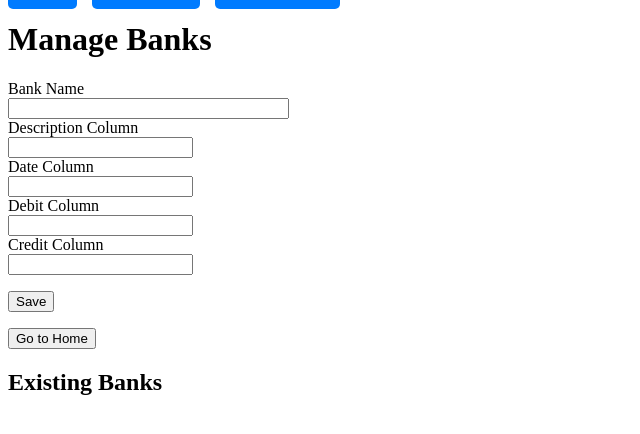
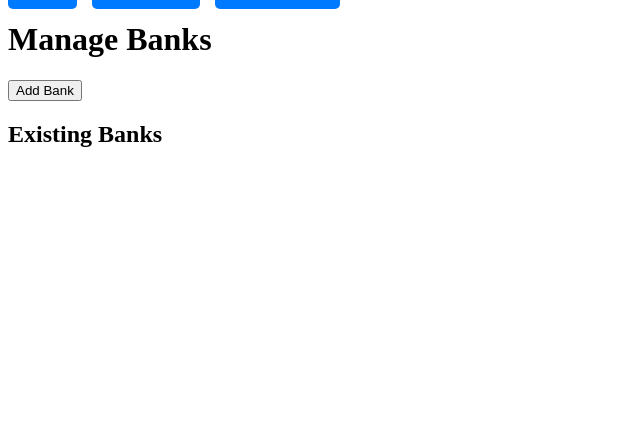
Before and after one commit to shahpranjal/spreadsheet, a Flask app: page /banks/ in a window 1280 px wide. Shown: the part 26-460 px from the top of the page, without its empty margins (0-640 px from the left). Run offline with Flask 3, Linux system fonts and the light colour scheme; parts of the project's set-up code (start-up, migrations or seed data) failed here and were passed over.

Commit message:
prettify

```diff
--- a/app/__init__.py
+++ b/app/__init__.py
@@ -32,7 +32,7 @@ def create_app():
 
 
 def add_initial_entries():
-    from app.models.transaction import User
+    from .models.user import User
 
     # Check if the database is empty before adding initial data
     if not User.query.first():
--- /dev/null
+++ b/app/models/categories.py
@@ -0,0 +1,6 @@
+from app import db
+
+
+class Categories(db.Model):
+    id = db.Column(db.Integer, primary_key=True)
+    name = db.Column(db.String(15), nullable=False)
--- /dev/null
+++ b/app/models/user.py
@@ -0,0 +1,6 @@
+from app import db
+
+
+class User(db.Model):
+    id = db.Column(db.Integer, primary_key=True)
+    name = db.Column(db.String(20), nullable=False)
--- a/app/routes/bank_csv_routes.py
+++ b/app/routes/bank_csv_routes.py
@@ -1,4 +1,4 @@
-from flask import Blueprint, render_template, redirect, url_for, flash
+from flask import Blueprint, render_template, redirect, url_for, flash, jsonify
 from app import db
 from app.models.bank_csv import BankCsv
 from app.forms import BankCsvForm
@@ -51,3 +51,15 @@ def edit_bank(bank_id):
         return redirect(url_for('bank_csv_bp.manage_banks'))
 
     return render_template('edit_bank.html', form=form, bank=bank)
+
+
+@bank_csv_bp.route('/bank/<int:bank_id>', methods=['GET'])
+def get_bank_details(bank_id):
+    bank = BankCsv.query.get_or_404(bank_id)
+    return jsonify({
+        'bank_name': bank.bank_name,
+        'date_column': bank.date_column,
+        'debit_column': bank.debit_column,
+        'credit_column': bank.credit_column,
+        'description_column': bank.description_column
+    })
--- a/app/templates/manage_banks.html
+++ b/app/templates/manage_banks.html
@@ -4,36 +4,184 @@
 
 {% block content %}
 <h1>Manage Banks</h1>
-<form method="POST">
-    {{ form.hidden_tag() }}
-    <p>
-        {{ form.bank_name.label }}<br>
-        {{ form.bank_name(size=32) }}<br>
-        {{ form.description_column.label }}<br>
-        {{ form.description_column() }}<br>
-        {{ form.date_column.label }}<br>
-        {{ form.date_column() }}<br>
-        {{ form.debit_column.label }}<br>
-        {{ form.debit_column() }}<br>
-        {{ form.credit_column.label }}<br>
-        {{ form.credit_column() }}<br>
-    </p>
-    <p>{{ form.submit() }}</p>
-</form>
 
-<button onclick="window.location.href='{{ url_for('main.index') }}'">Go to Home</button>
+<!-- Button to open the modal for adding a new bank -->
+<button id="addBankBtn">Add Bank</button>
 
+<!-- List of existing banks -->
 <h2>Existing Banks</h2>
-<ul>
+<ul class="bank-list">
     {% for bank in banks %}
-    <li>
-        <strong>{{ bank.bank_name }}</strong><br>
-        Date Column: {{ bank.date_column }}<br>
-        Description Column: {{ bank.description_column }}<br>
-        Debit Column: {{ bank.debit_column }}<br>
-        Credit Column: {{ bank.credit_column }}<br>
-        <a href="{{ url_for('bank_csv_bp.edit_bank', bank_id=bank.id) }}">Edit</a>
-    </li>
+    <li data-bank-id="{{ bank.id }}">{{ bank.bank_name }}</li>
     {% endfor %}
 </ul>
+
+<!-- Modal for adding/editing a bank -->
+<div id="bankModal" class="modal">
+    <div class="modal-content">
+        <span class="close">&times;</span>
+        <form id="bankForm" method="POST">
+            {{ form.hidden_tag() }}
+            <div class="form-group">
+                <label for="bank_name">Bank Name</label>
+                {{ form.bank_name(id='bank_name') }}
+            </div>
+            <div class="form-group">
+                <label for="date_column">Date Column</label>
+                {{ form.date_column(id='date_column') }}
+            </div>
+            <div class="form-group">
+                <label for="description_column">Description Column</label>
+                {{ form.description_column(id='description_column') }}
+            </div>
+            <div class="form-group">
+                <label for="debit_column">Debit Column</label>
+                {{ form.debit_column(id='debit_column') }}
+            </div>
+            <div class="form-group">
+                <label for="credit_column">Credit Column</label>
+                {{ form.credit_column(id='credit_column') }}
+            </div>
+            <div class="form-actions">
+                <button type="button" id="cancelBtn">Cancel</button>
+                <button type="submit" id="saveBtn">Save</button>
+            </div>
+        </form>
+    </div>
+</div>
+
+<style>
+    .bank-list {
+        list-style-type: none;
+        padding: 0;
+    }
+
+    .bank-list li {
+        padding: 10px;
+        margin: 5px 0;
+        background-color: #f8f9fa;
+        border: 1px solid #ddd;
+        border-radius: 5px;
+        cursor: pointer;
+        font-weight: bold;
+    }
+
+    .bank-list li:hover {
+        background-color: #e9ecef;
+    }
+
+    .modal {
+        display: none;
+        position: fixed;
+        z-index: 1;
+        left: 0;
+        top: 0;
+        width: 100%;
+        height: 100%;
+        overflow: auto;
+        background-color: rgba(0, 0, 0, 0.4);
+        padding-top: 60px;
+    }
+
+    .modal-content {
+        background-color: #fff;
+        margin: 5% auto;
+        padding: 20px;
+        border: 1px solid #888;
+        width: 80%;
+        max-width: 500px;
+        border-radius: 10px;
+    }
+
+    .close {
+        color: #aaa;
+        float: right;
+        font-size: 28px;
+        font-weight: bold;
+    }
+
+    .close:hover, .close:focus {
+        color: black;
+        text-decoration: none;
+        cursor: pointer;
+    }
+
+    .form-group {
+        margin-bottom: 15px;
+    }
+
+    .form-group label {
+        display: block;
+        margin-bottom: 5px;
+        color: #333;
+    }
+
+    .form-group input {
+        width: 100%;
+        padding: 8px;
+        box-sizing: border-box;
+        border-radius: 5px;
+        border: 1px solid #ddd;
+    }
+
+    .form-actions {
+        text-align: right;
+    }
+
+    .form-actions button {
+        margin-left: 10px;
+    }
+
+    /* Hide the number input spinner buttons */
+    input[type="number"]::-webkit-outer-spin-button,
+    input[type="number"]::-webkit-inner-spin-button {
+        -webkit-appearance: none;
+        margin: 0;
+    }
+
+    input[type="number"] {
+        -moz-appearance: textfield;
+    }
+</style>
+
+<script src="https://code.jquery.com/jquery-3.6.0.min.js"></script>
+<script>
+    $(document).ready(function () {
+        var modal = $('#bankModal');
+        var form = $('#bankForm');
+        var bankIdInput = $('<input>').attr({
+            type: 'hidden',
+            id: 'bank_id',
+            name: 'bank_id'
+        });
+
+        form.append(bankIdInput);
+
+        $('#addBankBtn').on('click', function () {
+            // Clear form fields and show the modal for adding a new bank
+            form.trigger('reset');
+            bankIdInput.val('');
+            modal.show();
+        });
+
+        $('.bank-list li').on('click', function () {
+            var bankId = $(this).data('bank-id');
+
+            // Fetch the bank details using the new API endpoint and populate the form fields
+            $.getJSON(`/banks/bank/${bankId}`, function (data) {
+                $('#bank_name').val(data.bank_name);
+                $('#date_column').val(data.date_column);
+                $('#description_column').val(data.description_column);
+                $('#debit_column').val(data.debit_column);
+                $('#credit_column').val(data.credit_column);
+                bankIdInput.val(bankId);
+                modal.show();
+            });
+        });
+
+        $('.close, #cancelBtn').on('click', function () {
+            modal.hide();
+        });
+    });
+</script>
 {% endblock %}
--- a/app/templates/upload_file.html
+++ b/app/templates/upload_file.html
@@ -39,7 +39,7 @@
                     const content = e.target.result;
 
                     // Send the content and additional inputs to the server
-                    fetch('/process-file', {
+                    fetch('/api/process-file', {
                         method: 'POST',
                         headers: {
                             'Content-Type': 'application/json',
```
Also changed, not shown: app/models/transaction.py (+0 -14 lines), app/models/__init__.py (added), app/templates/categories.html (added), app/templates/manage_users.html (added), instance/transactions.db.
